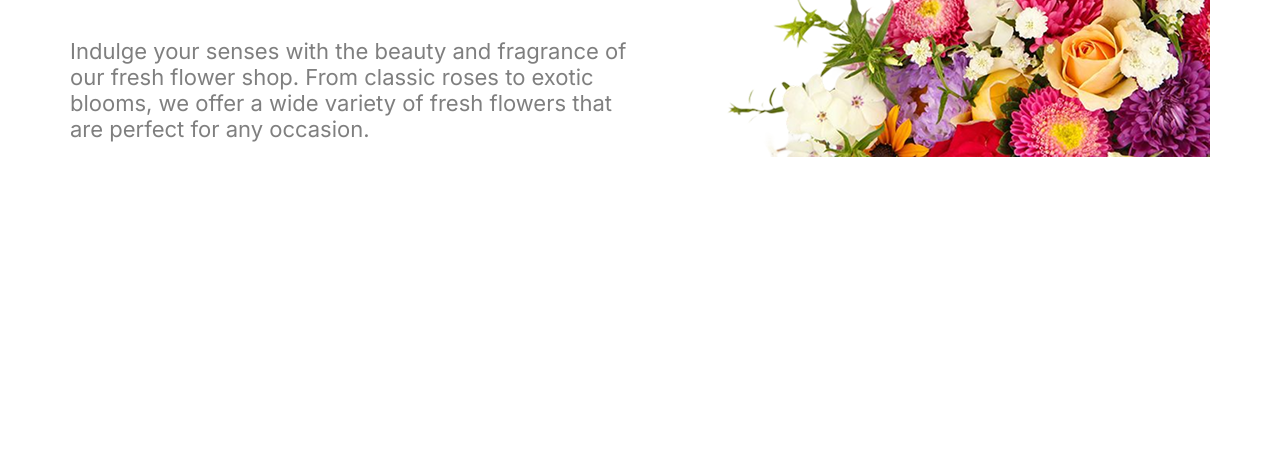
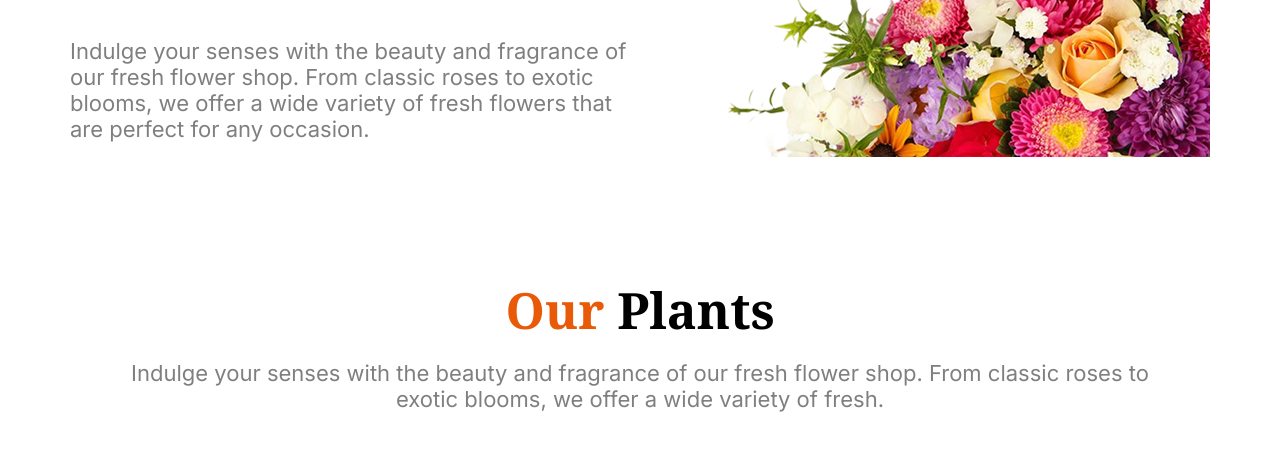
Before and after one commit to Ssakib007/Milestone-2-Assignment, a plain HTML site: page index.html in a window 1280 px wide. Shown: the part 430-880 px from the top of the page. Before the commit the page ends 800 px from the top, so only its background shows below. Drawn offline with Linux system fonts and the light colour scheme.

Commit message:
plants title

```diff
--- a/Styles/fonts and colors.css
+++ b/Styles/fonts and colors.css
@@ -100,4 +100,7 @@
   .r22 {
     font-size: 1rem;
   }
+  .b50 {
+    font-size: 1.5rem;
+  }
 }
--- a/Styles/mobile.css
+++ b/Styles/mobile.css
@@ -1,4 +1,8 @@
 @media screen and (max-width: 576px) {
+  header {
+    margin-bottom: 65px;
+  }
+
   .fc4 {
     display: none;
   }
@@ -22,3 +26,15 @@
     margin-top: 15px;
   }
 }
+/* our plants related styles */
+.mobile-hide-br {
+  display: none;
+}
+
+.plants-title {
+  margin-bottom: 16px;
+}
+.plants-description {
+  padding-left: 30px;
+  padding-right: 30px;
+}
--- a/Styles/style.css
+++ b/Styles/style.css
@@ -53,3 +53,12 @@ header {
 .banner-img img {
   width: 100%;
 }
+
+/* plants section */
+.plants-description {
+  text-align: center;
+}
+
+.our-plants {
+  margin-bottom: 50px;
+}
--- a/index.html
+++ b/index.html
@@ -62,7 +62,21 @@
         </div>
       </div>
     </header>
-    <main></main>
+    <main>
+      <section class="plants">
+        <div class="our-plants">
+          <p class="plants-title b50 noto-serif-font">
+            <span class="fc2">Our</span> Plants
+          </p>
+          <p class="plants-description r22 fc3">
+            Indulge your senses with the beauty and fragrance of our fresh
+            flower shop. From <br class="mobile-hide-br" />
+            classic roses to exotic blooms, we offer a wide variety of fresh.
+          </p>
+        </div>
+        <div class="plant-container"></div>
+      </section>
+    </main>
     <footer></footer>
   </body>
 </html>
```
